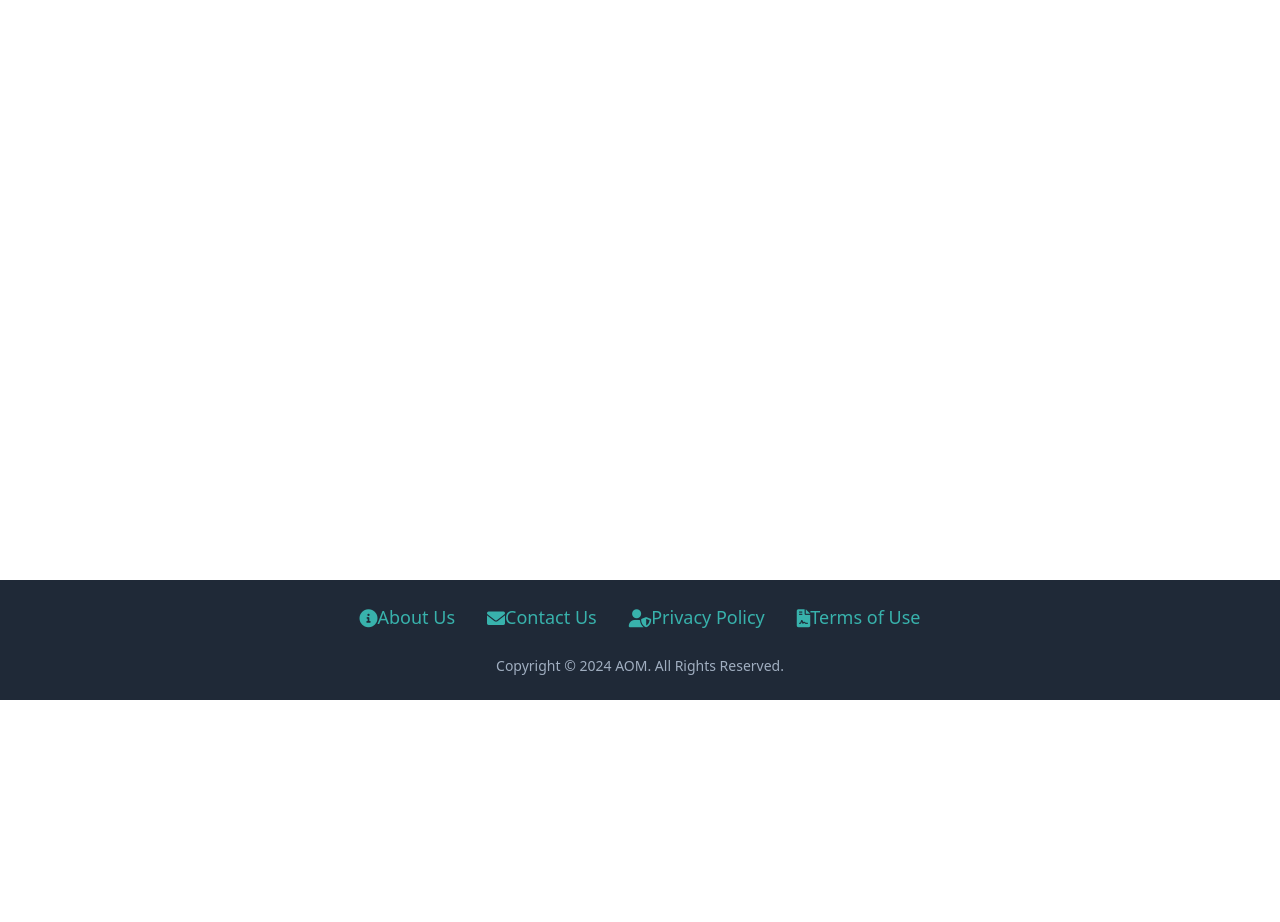
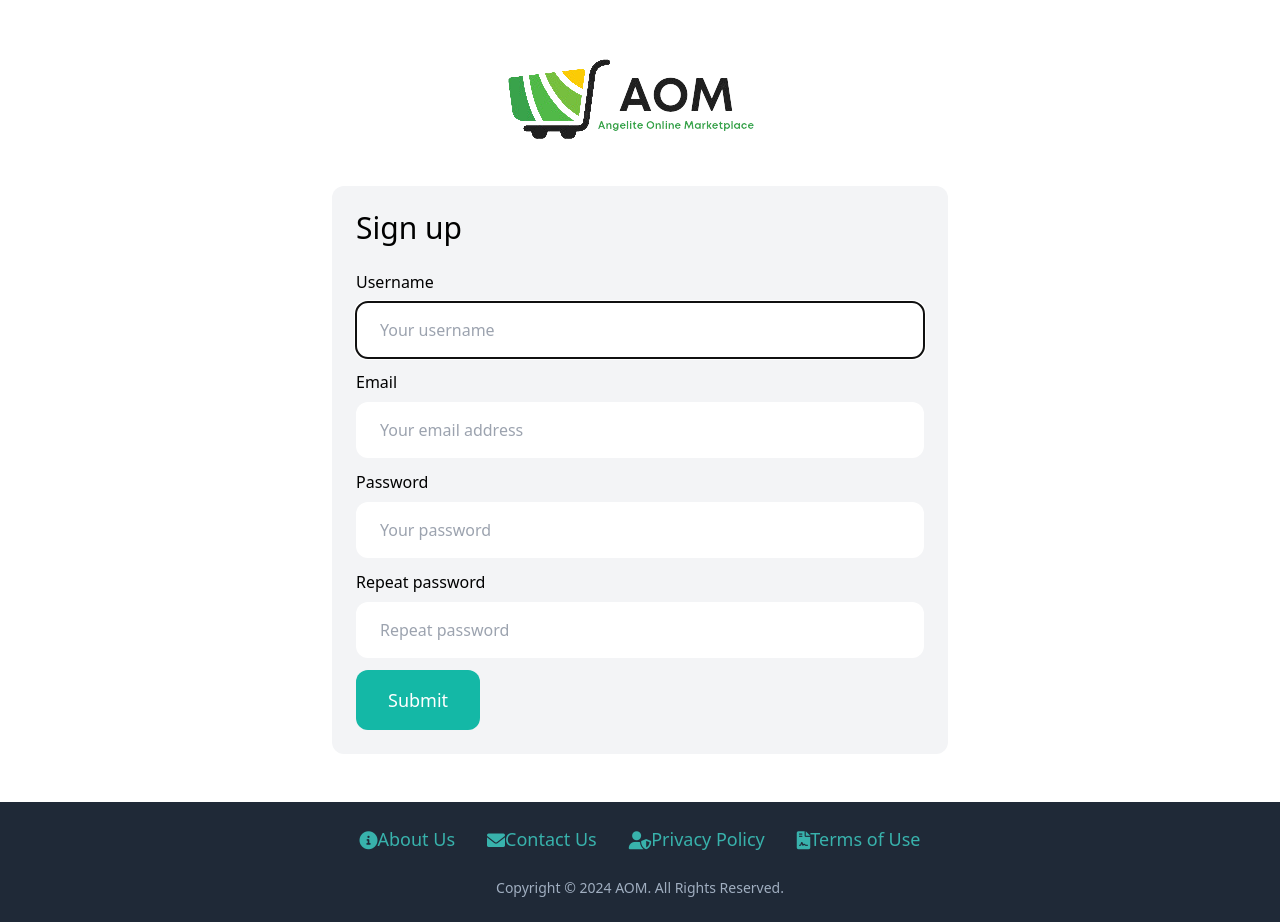
Before and after one commit to n33dm0n3y/marketplace, a Django app: page /signup/ in a window 1280 px wide. Shown: the part 100-1022 px from the top of the page. Before the commit the page ends 800 px from the top, so only its background shows below. Run offline with Django 4.2, Linux system fonts and the light colour scheme; some libraries are stand-ins or nearby versions.

Commit message:
base.html logo fix2

```diff
--- a/core/templates/core/signup.html
+++ b/core/templates/core/signup.html
@@ -1,13 +1,9 @@
 {% extends 'core/base.html' %}
 
 {% block title %}Sign up{% endblock %}
+{% load static %}
 
 {% block content %}
-{% load static %}
-{% if user.is_authenticated %}
-    <script>
-        window.location.href = "/";  <!-- Redirects to the homepage or a preferred page -->
-    </script>
 <style>
     .logo-container {
         text-align: center;
@@ -21,15 +17,13 @@
         display: inline-block;
     }
 </style>
-
         <div class="logo-container">
             <img src="{% static 'img/logo.png' %}" alt="Logo" class="site-logo" />
         </div>
-
     <div class="w-1/2 my-6 mx-auto p-6 bg-gray-100 rounded-xl">
         <h1 class="mb-6 text-3xl">Sign up</h1>
 
-        <form method="post" action=".">
+        <form method="post"action=".">
             {% csrf_token %}
 
             <div class="mb-3">
@@ -59,10 +53,10 @@
                     {% endfor %}
                      {{ form.non_field_errors }}
                 </div>
+
             {% endif %}
 
-            <button class="py-4 px-8 text-lg bg-teal-500 hover:bg-teal-700 rounded-xl text-white">Submit</button>
+            <button class="py-4 px-8 text-lg bg-teal-500 houver:bg-teal-700 rounded-xl text-white">Submit</button>
         </form>
     </div>
-{% endif %}
 {% endblock %}
```
Also changed, not shown: db.sqlite3. Lines whose indentation alone changed are shown as unchanged.
